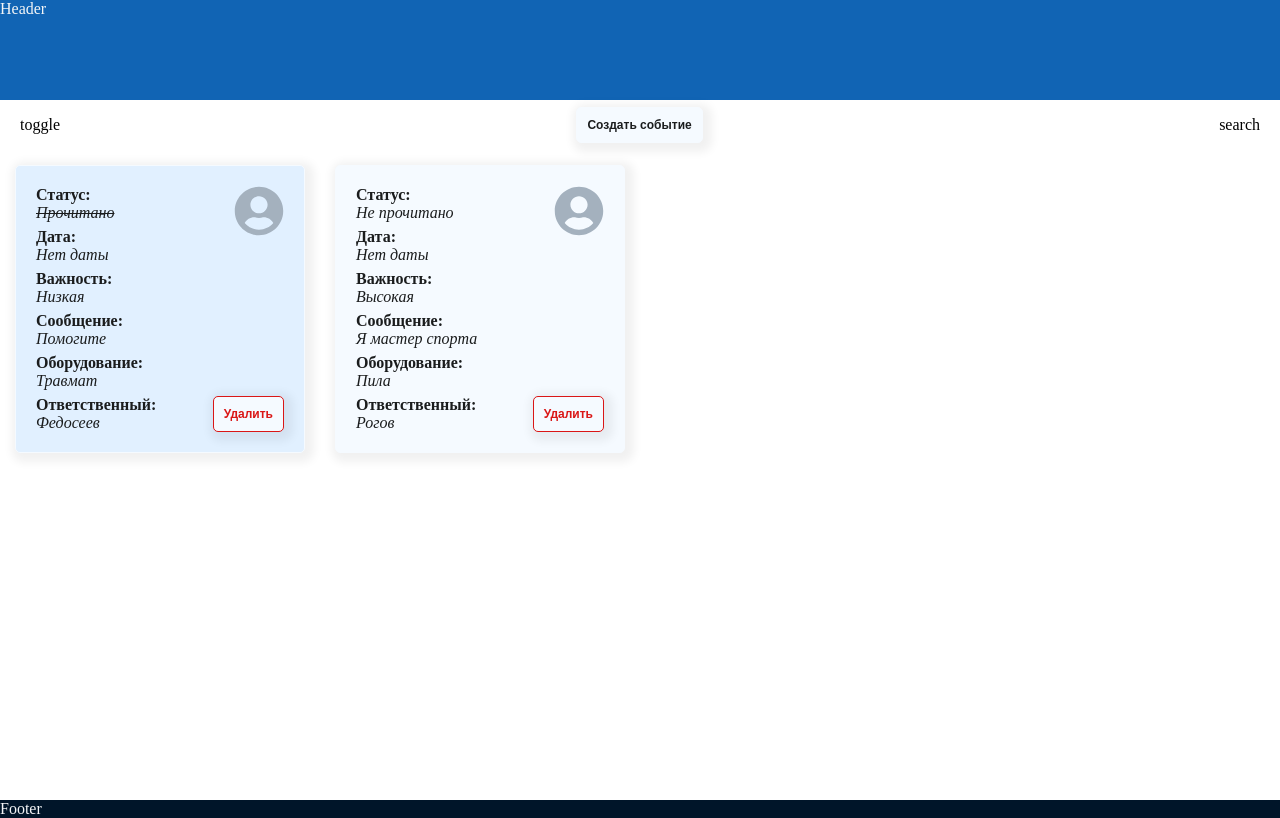
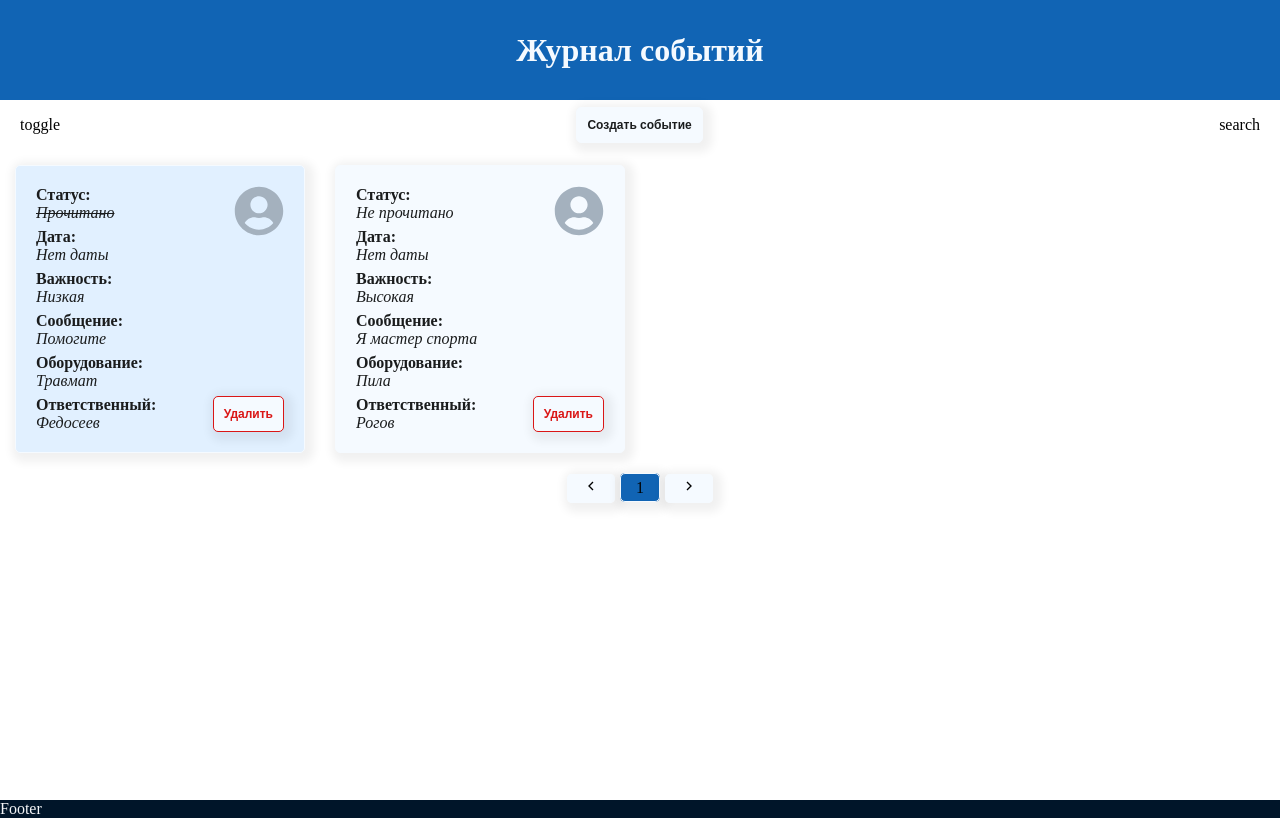
Before and after one commit to frthid/event-journal, a React (Vite) app: page / in a window 1280 px wide. Built offline with nearby package versions, Linux system fonts and the light colour scheme.

Commit message:
добавил пагинацию

```diff
--- a/package.json
+++ b/package.json
@@ -10,10 +10,12 @@
     "preview": "vite preview"
   },
   "dependencies": {
+    "@types/react-paginate": "^7.1.4",
     "react": "^18.2.0",
     "react-datepicker": "^4.21.0",
     "react-dom": "^18.2.0",
     "react-icons": "^4.11.0",
+    "react-paginate": "^8.2.0",
     "react-router": "^6.18.0",
     "react-router-dom": "^6.18.0",
     "sass": "^1.69.5"
--- a/src/components/Header/Header.module.scss
+++ b/src/components/Header/Header.module.scss
@@ -4,5 +4,8 @@
   width: 100%;
   height: 100px;
   background: $header;
-  color: $text-comp;
+  color: $main;
+  align-items: center;
+  display: flex;
+  justify-content: center;
 }
--- a/src/components/Header/Header.tsx
+++ b/src/components/Header/Header.tsx
@@ -3,7 +3,9 @@ import classes from './Header.module.scss';
 
 const Header = () => {
   return (
-    <header className={classes.header}>Header</header>
+    <header className={classes.header}>
+      <h1>Журнал событий</h1>
+    </header>
   )
 }
 
--- a/src/components/TodoList/TodoItem/TodoItem.module.scss
+++ b/src/components/TodoList/TodoItem/TodoItem.module.scss
@@ -26,6 +26,7 @@
     display: flex;
     flex-direction: column;
     justify-content: space-between;
+    overflow: hidden;
 
     &__unit {
       display: flex;
--- a/src/components/TodoList/TodoItem/TodoItem.tsx
+++ b/src/components/TodoList/TodoItem/TodoItem.tsx
@@ -21,6 +21,11 @@ interface ITodoItemProps {
 const TodoItem: React.FC<ITodoItemProps> = ({ todo, checkTodo, deleteTodo}) => {
   const { id, date, equipment, importance, message, responsible, checked } = todo;
   const formattedDate = date ? date.toLocaleString() : 'Нет даты';
+
+  const handleDeleteClick = (e: React.MouseEvent<HTMLButtonElement>) => {
+    e.stopPropagation();
+    deleteTodo(id);
+  }
 
   return (
     <div className={`${classes.item} ${checked ? classes.checked : ''}`} onClick={() => checkTodo(id)}>
@@ -54,7 +59,7 @@ const TodoItem: React.FC<ITodoItemProps> = ({ todo, checkTodo, deleteTodo}) => {
       </div>
       <div className={classes.item__action}>
         <FaUserCircle className={classes.item__action__icon} />
-        <Button text='Удалить' type='button' color='delete' onClick={() => deleteTodo(id)}/>
+        <Button text='Удалить' type='button' color='delete' onClick={handleDeleteClick}/>
       </div>
     </div>
   );
--- a/src/components/TodoList/TodoList.module.scss
+++ b/src/components/TodoList/TodoList.module.scss
@@ -1,6 +1,38 @@
+@import '../../styles/variables.scss';
+
 .list {
+  width: 100%;
   display: grid;
   grid-template-columns: repeat(auto-fill, minmax(20rem, 1fr));
   grid-auto-rows: minmax(200px, auto);
+  margin-bottom: 10px;
+}
+
+.pagination {
+  list-style: none;
+  display: flex;
   justify-content: center;
+  align-items: center;
+  margin-bottom: 20px;
+  font-size: 1rem;
+  gap: 5px;
+
+  &__link {
+    cursor: pointer;
+    padding: 5px 15px;
+    border: 1px solid $main;
+    border-radius: 5px;
+    font-weight: 400;
+    box-shadow: 3px 3px 10px 6px rgba(0, 0, 0, 0.06);
+    transition: all 0.2s;
+    background: $main;
+
+    &__active {
+      background: $header;
+    }
+
+    &:hover {
+      background: darken($main, 4%);
+    }
+  }
 }
--- a/src/components/TodoList/TodoList.tsx
+++ b/src/components/TodoList/TodoList.tsx
@@ -1,5 +1,8 @@
-import TodoItem from "./TodoItem/TodoItem";
+import TodoItem from './TodoItem/TodoItem';
 import classes from './TodoList.module.scss';
+import ReactPaginate from 'react-paginate';
+import { useState } from 'react';
+import {GrFormNext, GrFormPrevious} from 'react-icons/gr'
 
 interface ITodo {
   id: number;
@@ -11,7 +14,6 @@ interface ITodo {
   checked: boolean;
 }
 
-
 interface ITodoListProps {
   todos: ITodo[];
   checkTodo: (id: ITodo['id']) => void;
@@ -19,12 +21,40 @@ interface ITodoListProps {
 }
 
 const TodoList: React.FC<ITodoListProps> = ({ todos, checkTodo, deleteTodo }) => {
+  const [itemsPerPage] = useState(6)
+  const [itemOffset, setItemOffset] = useState<number>(0);
+  const endOffset = itemOffset + itemsPerPage;
+  const currentItems = todos.slice(itemOffset, endOffset);
+  const pageCount = Math.ceil(todos.length / itemsPerPage);
+
+  const handlePageClick = (e) => {
+    const newOffset = (e.selected * itemsPerPage) % todos.length;
+    setItemOffset(newOffset);
+  };
+
   return (
-    <div className={classes.list}>
-      {todos.map((todo, index) => (
-        <TodoItem key={index} todo={todo} checkTodo={checkTodo} deleteTodo={deleteTodo} />
-      ))}
-    </div>
+    <>
+      <div className={classes.list}>
+        {currentItems &&
+          currentItems.map((todo, index) => (
+            <TodoItem key={index} todo={todo} checkTodo={checkTodo} deleteTodo={deleteTodo} />
+          ))}
+      </div>
+      <ReactPaginate
+        breakLabel='...'
+        nextLabel={<GrFormNext />}
+        onPageChange={handlePageClick}
+        pageRangeDisplayed={5}
+        pageCount={pageCount}
+        previousLabel={<GrFormPrevious />}
+        renderOnZeroPageCount={null}
+        containerClassName={classes.pagination}
+        pageLinkClassName={classes.pagination__link}
+        previousLinkClassName={classes.pagination__link}
+        nextLinkClassName={classes.pagination__link}
+        activeLinkClassName={classes.pagination__link__active}
+      />
+    </>
   );
 };
 
--- a/src/components/UI/Button/Button.d.ts
+++ b/src/components/UI/Button/Button.d.ts
@@ -2,6 +2,5 @@ export interface IButtonProps {
   text: string;
   type: 'button' | 'submit' | 'reset';
   color?: 'delete';
-  // onClick?: (e: React.FormEvent) => void;
-  onClick?: () => void;
+  onClick?: (e: React.MouseEvent<HTMLButtonElement>) => void;
 }
--- a/src/components/UI/Button/Button.module.scss
+++ b/src/components/UI/Button/Button.module.scss
@@ -18,6 +18,11 @@
   &__delete {
     color: $delete;
     border: 1px solid $delete;
+
+    // &:hover {
+    //   color: green;
+    //   border-color: green;
+    // }
   }
 
   &:hover {
--- a/src/components/UI/Button/Button.tsx
+++ b/src/components/UI/Button/Button.tsx
@@ -2,14 +2,11 @@ import {IButtonProps} from './Button.d';
 import classes from './Button.module.scss';
 
 const Button = ({ onClick, text, type, color }: IButtonProps) => {
-  const className = `${classes.btn} ${classes[`btn__${color}`]}`
-
   return (
-    <button className={className} type={type} onClick={onClick}>
+    <button className={`${classes.btn} ${classes[`btn__${color}`]}`} type={type} onClick={onClick}>
       {text}
     </button>
   );
 };
 
 export default Button;
-//className={classes.btn}
--- a/src/pages/MainPage.tsx
+++ b/src/pages/MainPage.tsx
@@ -1,4 +1,3 @@
-// import classes from './MainPage.module.scss';
 import Control from '../components/Control/Control';
 import TodoList from '../components/TodoList/TodoList';
 import { useState } from 'react';
@@ -23,6 +22,8 @@ const DEFAULT_TODO_LIST = [
     checked: false,
   },
 ];
+
+// const DEFAULT_TODO_LIST = [{}];
 
 interface ITodo {
   id: number;
@@ -71,7 +72,7 @@ const MainPage = () => {
   };
 
   const deleteTodo = (id: ITodo['id']) => {
-    setTodo(todos.filter(todo => todo.id !== id))
+    setTodo([...todos.filter(todo => todo.id !== id)])
   }
 
   return (
```
Also changed, not shown: 1 other file (tests, documents, lock files or other folders).
